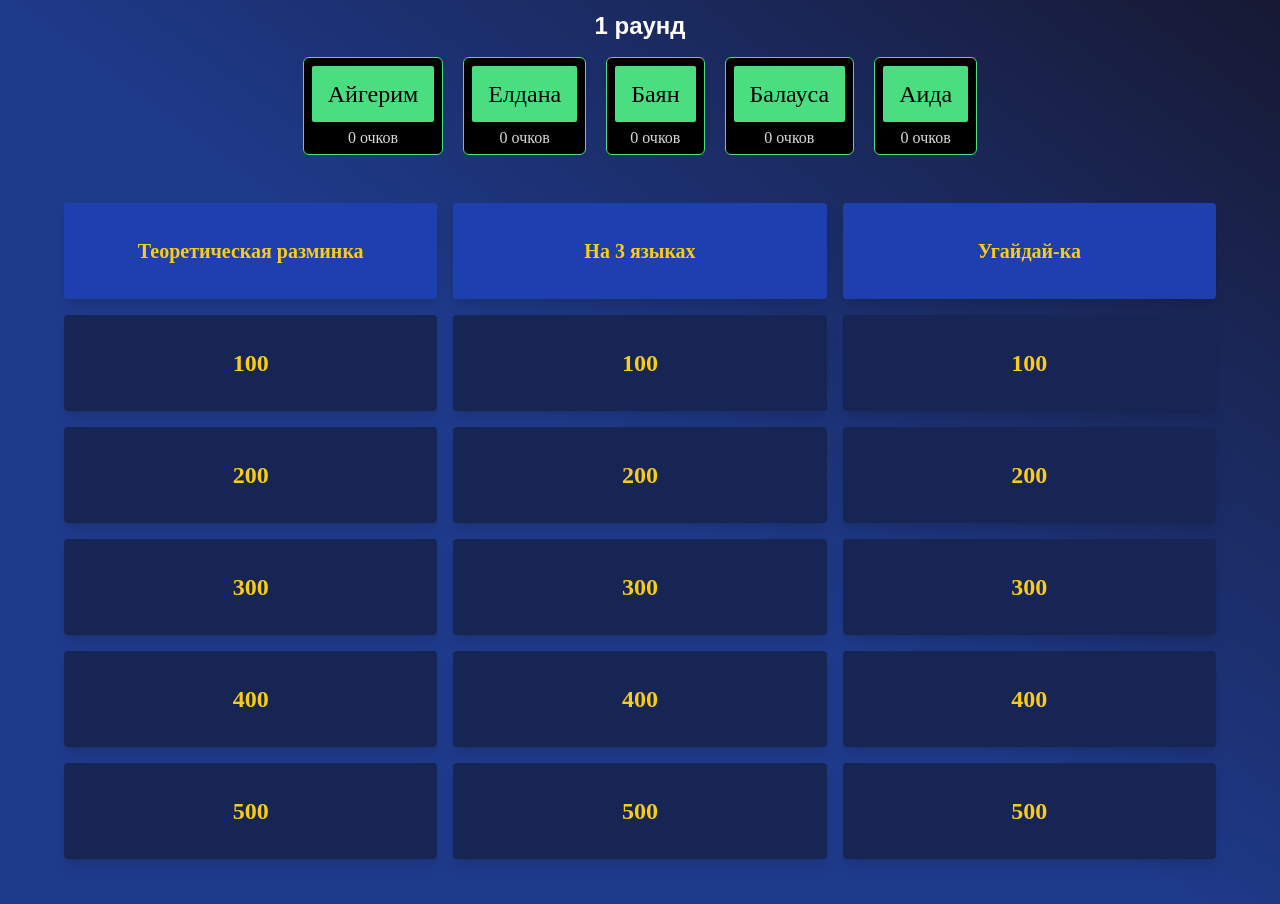
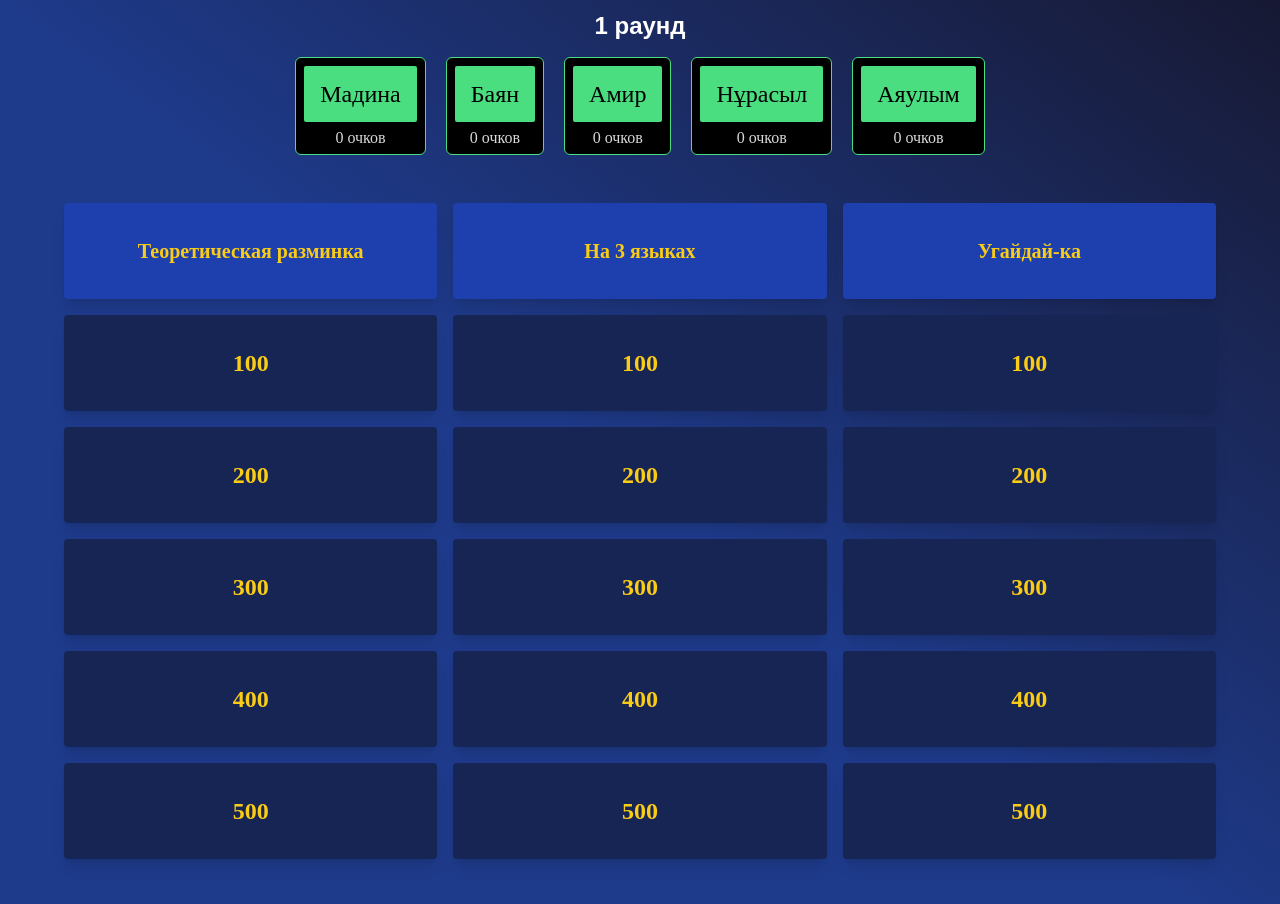
Before and after one commit to rasult22/svoya-igra, a React (Vite) app: page /game-start in a window 1280 px wide. Shown: the top 904 px of the page. Built offline with nearby package versions, Linux system fonts and the light colour scheme.

Commit message:
feat: update player names in game start component for localization

```diff
--- a/src/routes/game-start/index.tsx
+++ b/src/routes/game-start/index.tsx
@@ -2,20 +2,20 @@ import React, { useEffect, useState } from 'react';
 import Categories from './Categories';
 import { round1, round2, round3 } from '../../rounds';
 import { useNavigate } from 'react-router-dom';
+// export const playerList = [
+//   { id: 1, name: "Айгерим", score: 0, isExcludable: false, isWinnable: false, hidden: false },
+//   { id: 2, name: "Елдана", score: 0, isExcludable: false, isWinnable: false, hidden: false },
+//   { id: 3, name: "Баян", score: 0, isExcludable: false, isWinnable: false, hidden: false },
+//   { id: 4, name: "Балауса", score: 0, isExcludable: false, isWinnable: false, hidden: false },
+//   { id: 5, name: "Аида", score: 0, isExcludable: false, isWinnable: false, hidden: false },
+// ]
 export const playerList = [
-  { id: 1, name: "Айгерим", score: 0, isExcludable: false, isWinnable: false, hidden: false },
-  { id: 2, name: "Елдана", score: 0, isExcludable: false, isWinnable: false, hidden: false },
-  { id: 3, name: "Баян", score: 0, isExcludable: false, isWinnable: false, hidden: false },
-  { id: 4, name: "Балауса", score: 0, isExcludable: false, isWinnable: false, hidden: false },
-  { id: 5, name: "Аида", score: 0, isExcludable: false, isWinnable: false, hidden: false },
+  { id: 1, name: "Мадина", score: 0, isExcludable: false, isWinnable: false, hidden: false },
+  { id: 2, name: "Баян", score: 0, isExcludable: false, isWinnable: false, hidden: false },
+  { id: 3, name: "Амир", score: 0, isExcludable: false, isWinnable: false, hidden: false },
+  { id: 4, name: "Нұрасыл", score: 0, isExcludable: false, isWinnable: false, hidden: false },
+  { id: 5, name: "Аяулым", score: 0, isExcludable: false, isWinnable: false, hidden: false },
 ]
-// export const playerList = [
-//   { id: 1, name: "Мадина", score: 0, isExcludable: false, isWinnable: false, hidden: false },
-//   { id: 2, name: "Баян", score: 0, isExcludable: false, isWinnable: false, hidden: false },
-//   { id: 3, name: "Амир", score: 0, isExcludable: false, isWinnable: false, hidden: false },
-//   { id: 4, name: "Нурасыл", score: 0, isExcludable: false, isWinnable: false, hidden: false },
-//   { id: 5, name: "Аяулым", score: 0, isExcludable: false, isWinnable: false, hidden: false },
-// ]
 
 const Game: React.FC = () => {
   const [categories, setCategories] = useState<Category[]>(round1.categories);
```
